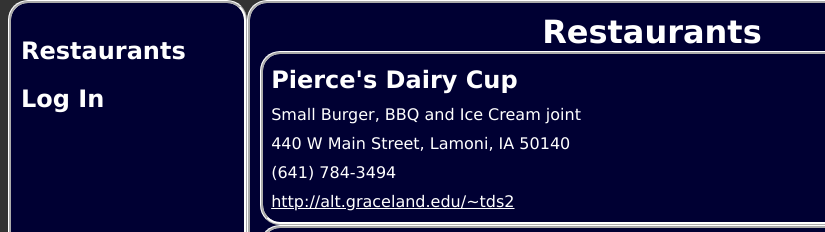
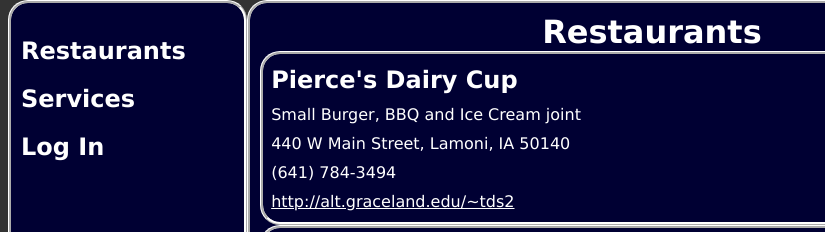
Before and after one commit to robosheep95/CommunityProject, a plain HTML site: page index.html in a window 1280 px wide. Shown: the part 99-331 px from the top of the page, 0-825 px from the left. Drawn offline with nearby package versions, Linux system fonts and the light colour scheme.

Commit message:
Added Services in Navagation

```diff
--- a/index.html
+++ b/index.html
@@ -24,6 +24,7 @@
 <div class="nav" id="leftBar">
 <ul>
 <li><a class="navigate">Restaurants</a></li>
+<li><a class="navigate">Services</a></li>
 <li class="login"><a class="navigate">Log In</a></li>
 </ul>
 
```
